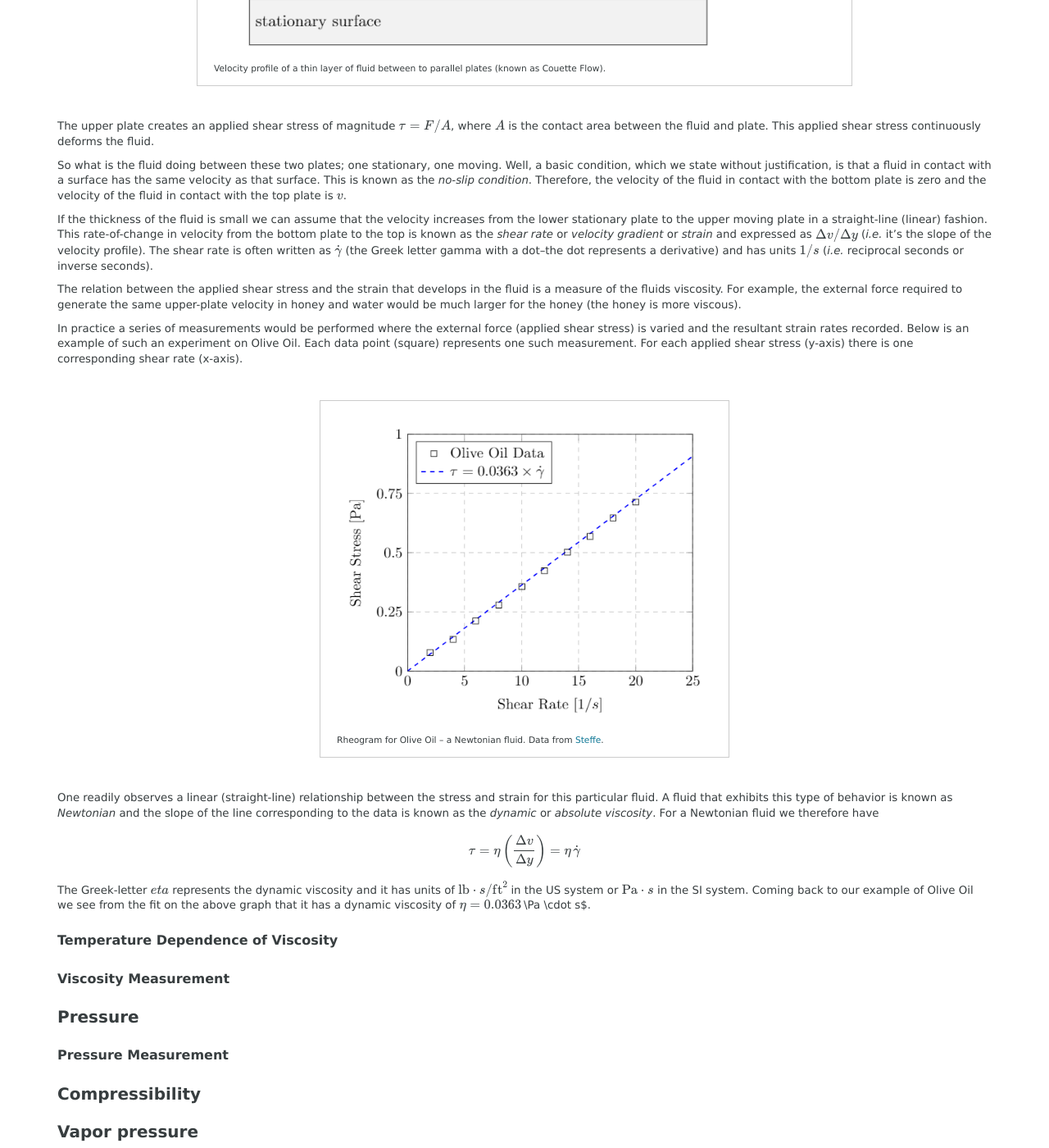
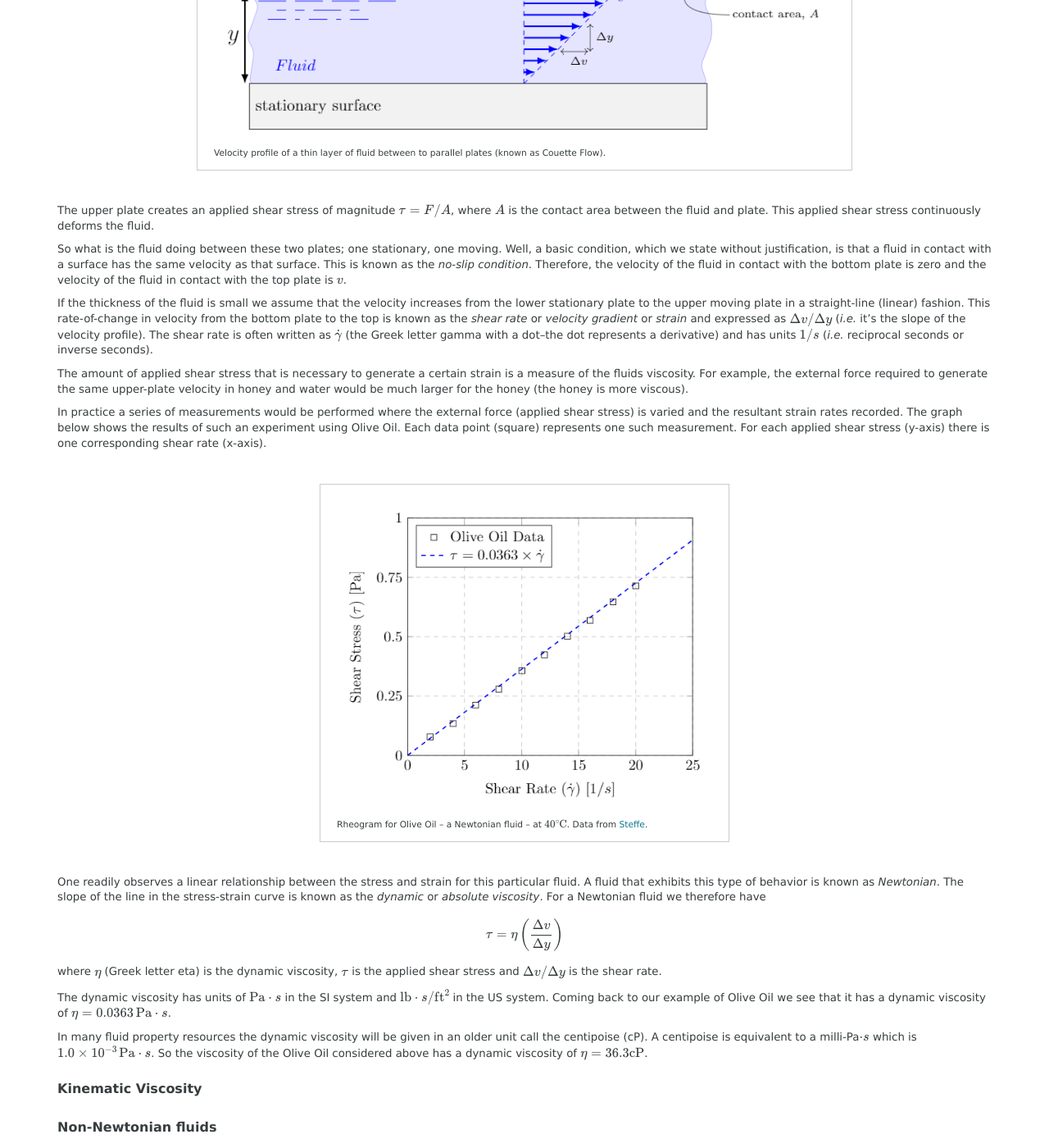
Before and after one commit to kdusling/kdusling.github.io, a Jekyll site: the page built from teaching/Applied-Fluids/Notes/FluidProperties.md, in a window 1280 px wide and 1400 px high, scrolled down 2823 px. Shown: the whole window at 82% size. Built offline with Jekyll 4.4.1, drawn with Linux system fonts in a browser that asks for light colours; formulas are drawn with MathJax 3; some of the changed text lies outside the part shown.

Commit message:
viscosity

```diff
--- a/teaching/Applied-Fluids/Notes/FluidProperties.md
+++ b/teaching/Applied-Fluids/Notes/FluidProperties.md
@@ -172,6 +172,8 @@ $$
 
 ## Viscosity
 
+### Dynamic Viscosity
+
 A fluid's *viscosity* is a measure of the fluid's resistance to motion under an applied shear force.  When you stir a pot of honey the spoon generates the "applied shear force".  The difficulty in moving the spoon due to the fluid's resistance is a specific property of the honey, *i.e.* the honey's viscosity.  How is this fluid property *quantified*.
 
 We start off in the same way as every other fluids textbook.  Imagine two flat surfaces separated by the fluid of interest.  The plates are large so that we can ignore what is going on at the edges.  A force $F$ is applied to the upper surface in order for it to maintain a constant velocity $v$.  The lower surface remains stationary.  The distance between the surfaces (the thickness of the layer of fluid) is $y$.  Here is a picture of the setup I have in mind.
@@ -187,26 +189,51 @@ The upper plate creates an applied shear stress of magnitude $\tau=F/A$, where $
 
 So what is the fluid doing between these two plates; one stationary, one moving. Well, a basic condition, which we state without justification, is that a fluid in contact with a surface has the same velocity as that surface.  This is known as the *no-slip condition*.  Therefore, the velocity of the fluid in contact with the bottom plate is zero and the velocity of the fluid in contact with the top plate is $v$.
 
-If the thickness of the fluid is small we can assume that the velocity increases from the lower stationary plate to the upper moving plate in a straight-line (linear) fashion.  This rate-of-change in velocity from the bottom plate to the top is known as the *shear rate* or *velocity gradient* or *strain* and expressed as $\Delta v/\Delta y$ (*i.e.* it's the slope of the velocity profile).  The shear rate is often written as $\dot{\gamma}$ (the Greek letter gamma with a dot--the dot represents a derivative) and has units $1/s$ (*i.e.* reciprocal seconds or inverse seconds).
+If the thickness of the fluid is small we assume that the velocity increases from the lower stationary plate to the upper moving plate in a straight-line (linear) fashion.  This rate-of-change in velocity from the bottom plate to the top is known as the *shear rate* or *velocity gradient* or *strain* and expressed as $\Delta v/\Delta y$ (*i.e.* it's the slope of the velocity profile).  The shear rate is often written as $\dot{\gamma}$ (the Greek letter gamma with a dot--the dot represents a derivative) and has units $1/s$ (*i.e.* reciprocal seconds or inverse seconds).
 
-The relation between the applied shear stress and the strain that develops in the fluid is a measure of the fluids viscosity.  For example, the external force required to generate the same upper-plate velocity in honey and water would be much larger for the honey (the honey is more viscous).
 
-In practice a series of measurements would be performed where the external force (applied shear stress) is varied and the resultant strain rates recorded.  Below is an example of such an experiment on Olive Oil.  Each data point (square) represents one such measurement.  For each applied shear stress (y-axis) there is one corresponding shear rate (x-axis).
+The amount of applied shear stress that is necessary to generate a certain strain is a measure of the fluids viscosity.  For example, the external force required to generate the same upper-plate velocity in honey and water would be much larger for the honey (the honey is more viscous).
+
+In practice a series of measurements would be performed where the external force (applied shear stress) is varied and the resultant strain rates recorded.  The graph below shows the results of such an experiment using Olive Oil.  Each data point (square) represents one such measurement.  For each applied shear stress (y-axis) there is one corresponding shear rate (x-axis).
 
 <div class="photo" style="width: 500px;">
   <img src="img\OliveOil.png" alt="Rheogram for Olive Oil">
   <p>
-  Rheogram for Olive Oil -- a Newtonian fluid. Data from <a href="https://sites.google.com/site/jfsteffe/">Steffe</a>.
+  Rheogram for Olive Oil -- a Newtonian fluid -- at $40\C$. Data from <a href="https://sites.google.com/site/jfsteffe/">Steffe</a>.
   </p>
 </div>
 
-One readily observes a linear (straight-line) relationship between the stress and strain for this particular fluid.   A fluid that exhibits this type of behavior is known as *Newtonian* and the slope of the line corresponding to the data is known as the *dynamic* or *absolute viscosity*.  For a Newtonian fluid we therefore have
+One readily observes a linear relationship between the stress and strain for this particular fluid.   A fluid that exhibits this type of behavior is known as *Newtonian*.  The slope of the line in the stress-strain curve is known as the *dynamic* or *absolute viscosity*.  For a Newtonian fluid we therefore have
 
 $$
-\tau=\eta \left(\frac{\Delta v}{\Delta y}\right)=\eta \, \dot{\gamma}
+\tau=\eta \left(\frac{\Delta v}{\Delta y}\right)
 $$
 
-The Greek-letter $eta$ represents the dynamic viscosity and it has units of $\lb \cdot s/\ft^2$ in the US system or $\Pa\cdot s$ in the SI system.  Coming back to our example of Olive Oil we see from the fit on the above graph that it has a dynamic viscosity of $\eta=0.0363\,$\Pa \cdot s$.
+where $\eta$ (Greek letter eta) is the dynamic viscosity, $\tau$ is the applied shear stress and $\Delta v/\Delta y$ is the shear rate.
+
+The dynamic viscosity has units of $\Pa\cdot s$ in the SI system and $\lb \cdot s/\ft^2$ in the US system.  Coming back to our example of Olive Oil we see that it has a dynamic viscosity of $\eta=0.0363\,\Pa \cdot s$.
+
+In many fluid property resources the dynamic viscosity will be given in an older unit call the centipoise (cP).  A centipoise is equivalent to a milli-Pa$\cdot s$ which is $1.0\times 10^{-3}\,\Pa\cdot s$.  So the viscosity of the Olive Oil considered above has a dynamic viscosity of $\eta=36.3 {\rm cP}$.
+
+### Kinematic Viscosity
+
+### Non-Newtonian fluids
+
+<div class="photo" style="width: 500px;">
+  <img src="img\ShearStrainNonNewtonian.png" alt="Rheogram for Olive Oil">
+  <p>
+
+  </p>
+</div>
+
+
+<div class="photo" style="width: 500px;">
+  <img src="img\ApparentViscosity.png" alt="Rheogram for Olive Oil">
+  <p>
+
+  </p>
+</div>
+
 
 ### Temperature Dependence of Viscosity
 
```
Also changed, not shown: teaching/Applied-Fluids/Notes/img/ApparentViscosity.png (added), teaching/Applied-Fluids/Notes/img/OliveOil.png, teaching/Applied-Fluids/Notes/img/ShearStrainNonNewtonian.png (added).
